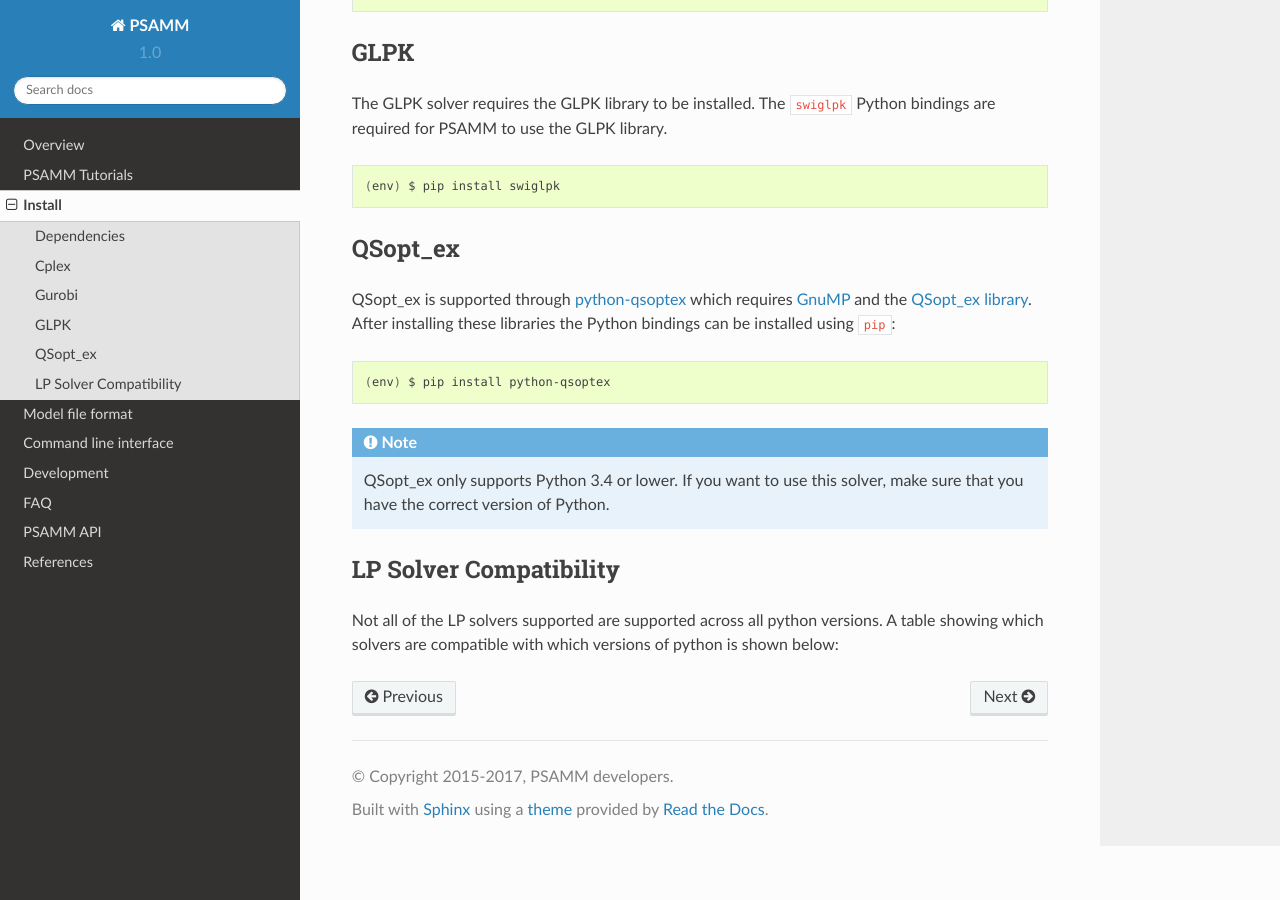
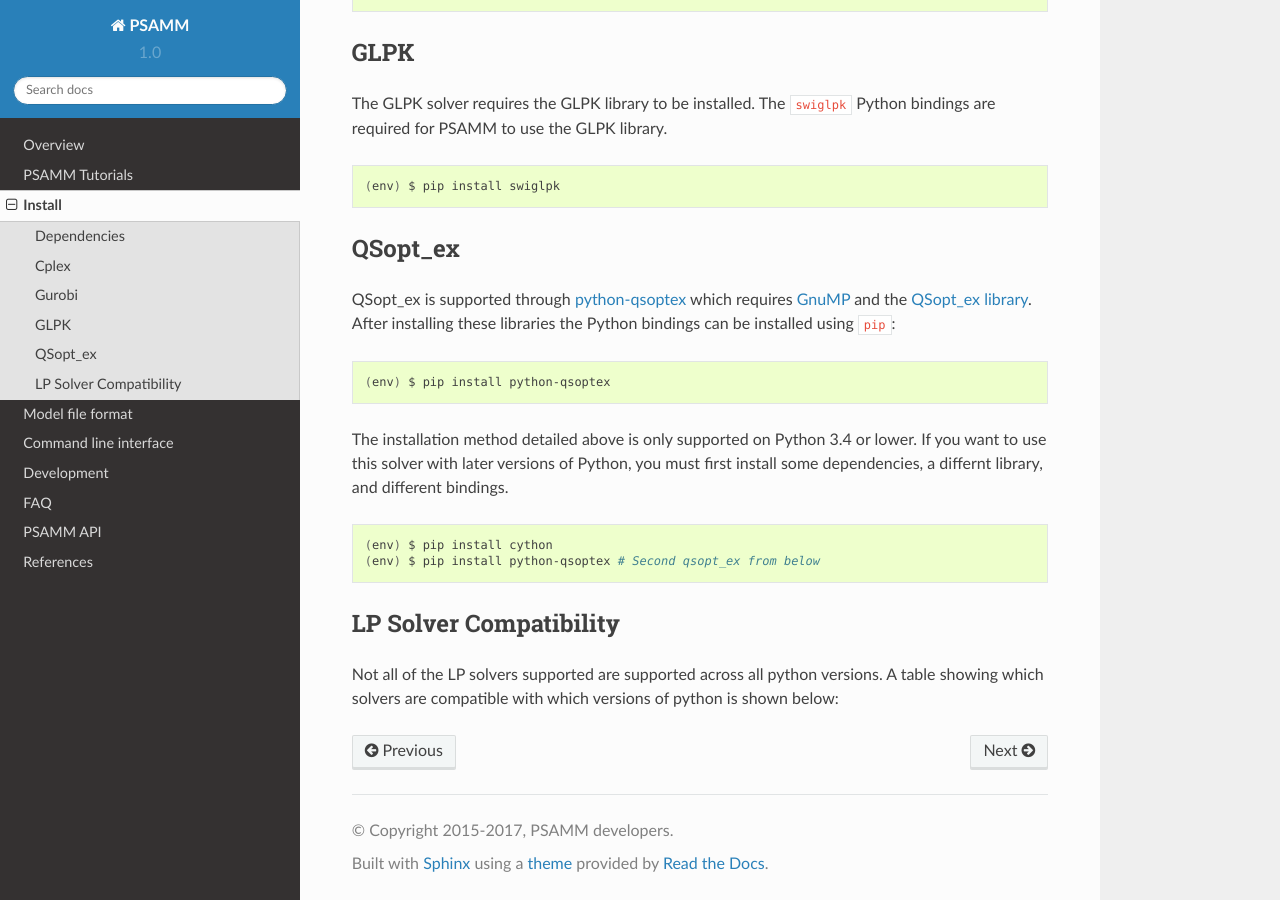
Before and after one commit to zhanglab/psamm, a Sphinx documentation site: the page built from docs/install.rst, in a window 1280 px wide and 900 px high, scrolled down 1932 px. Built offline with Sphinx 7.4.7 and the Read the Docs theme 2.0.0, drawn with Linux system fonts in a browser that asks for light colours.

Commit message:
Added install instructions for higher python versions for qsoptex

```diff
--- a/docs/install.rst
+++ b/docs/install.rst
@@ -119,15 +119,22 @@
 
     (env) $ pip install python-qsoptex
 
-.. note::
-
-    QSopt_ex only supports Python 3.4 or lower. If you want to use this solver,
-    make sure that you have the correct version of Python.
-
 .. _Virtualenv: https://virtualenv.pypa.io/
 .. _python-qsoptex: https://pypi.python.org/pypi/python-qsoptex
 .. _GnuMP: https://gmplib.org/
 .. _QSopt_ex library: https://github.com/jonls/qsopt-ex
+
+The installation method	detailed above is only supported on Python 3.4 or lower.
+If you want to use this	solver with later versions of Python, you must first
+install	some dependencies, a differnt library, and different bindings.
+
+.. code-block:: shell
+
+    (env) $ pip install cython
+    (env) $ pip install python-qsoptex # Second qsopt_ex from below
+
+.. _python-qsoptex_higherPython: https://github.com/jonls/python-qsoptex.git
+.. _QSopt_ex_higherPython: https://github.com/jonls/qsopt-ex.git
 
 LP Solver Compatibility
 -----------------------
```
